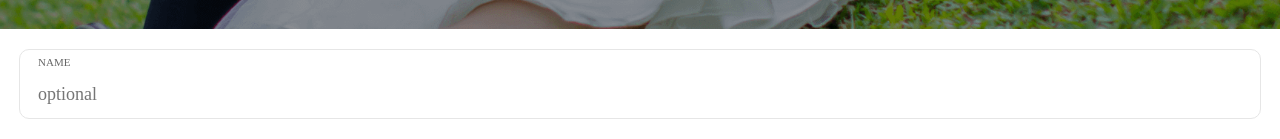
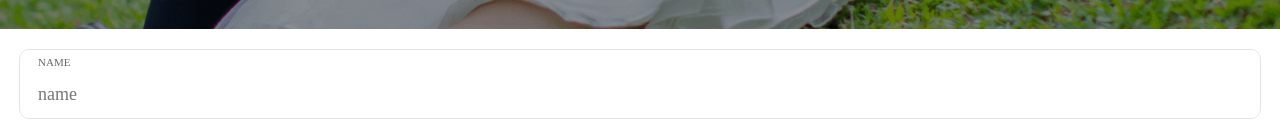
Before and after one commit to niccheww/wedding, a React (Create React App) app: page / in a window 1280 px wide. Shown: the part 771-910 px from the top of the page. Built offline with nearby package versions, Linux system fonts and the light colour scheme.

Commit message:
change name input placeholder

```diff
--- a/src/components/message-input/message-input.js
+++ b/src/components/message-input/message-input.js
@@ -55,7 +55,7 @@ function MessageInput() {
         <label className={style.inputLabel}>Name</label>
         <input
           className={style.inputBody}
-          placeholder="optional"
+          placeholder="name"
           value={name}
           onChange={(e) => setName(e.target.value)}
         />
```
Also changed, not shown: 1 other file (tests, documents, lock files or other folders).
